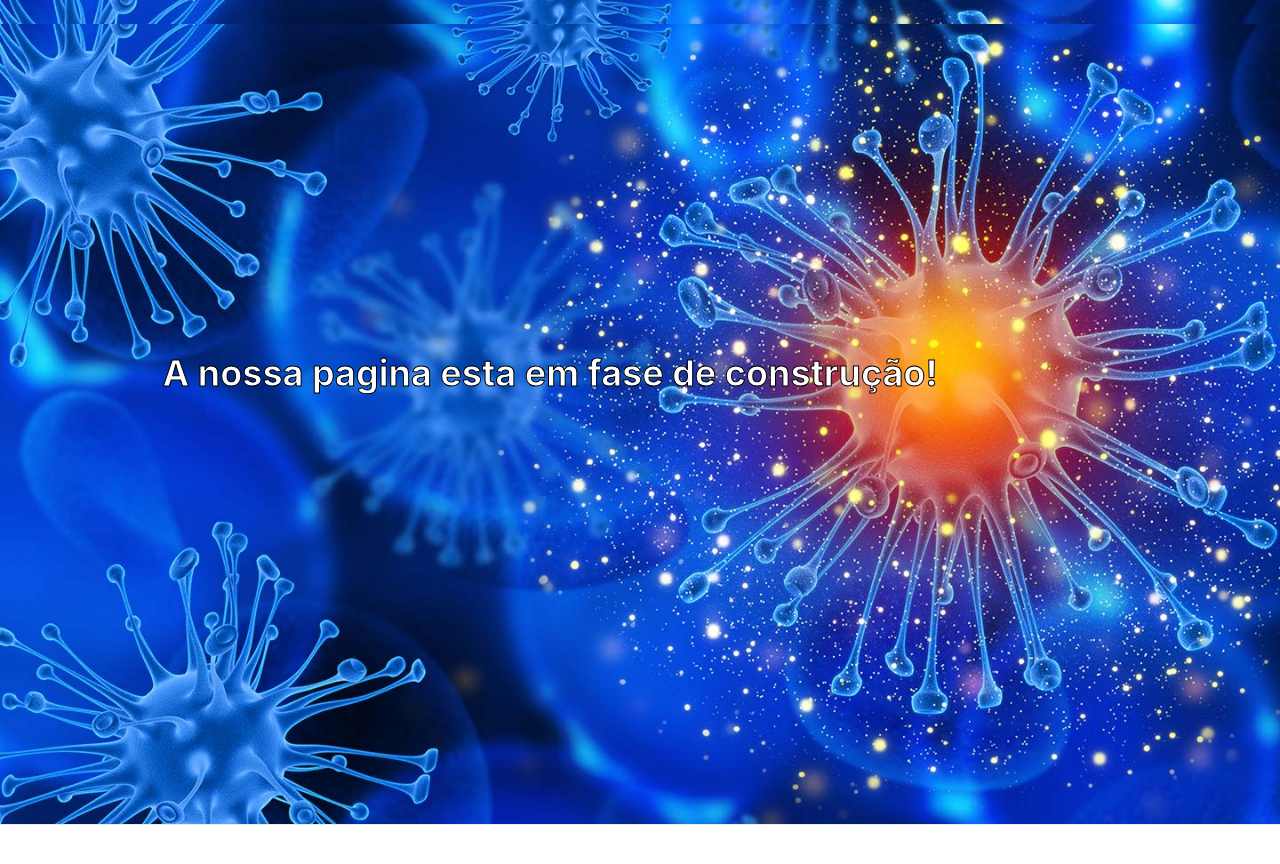
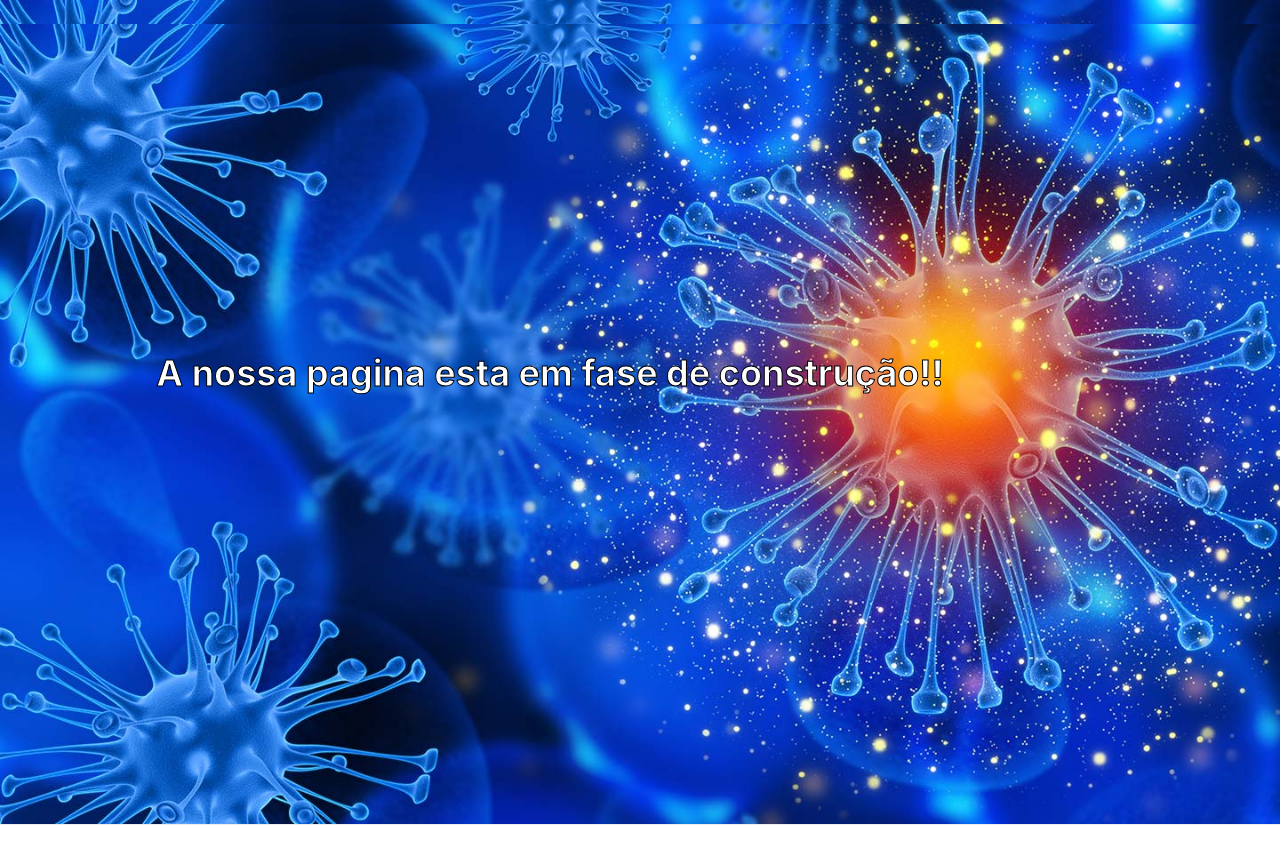
Before and after one commit to eambriza/coronagora, a Next.js app: page / in a window 1280 px wide. Shown: the top 864 px of the page. Built offline with nearby package versions, Linux system fonts and the light colour scheme.

Commit message:
App Normilized1

```diff
--- a/pages/index.js
+++ b/pages/index.js
@@ -14,7 +14,7 @@ export default function Home() {
       </Head>
 
       <main>
-        <h1>A nossa pagina esta em fase de construção!</h1>
+        <h1>A nossa pagina esta em fase de construção!!</h1>
       </main>
 
       <footer>
```
